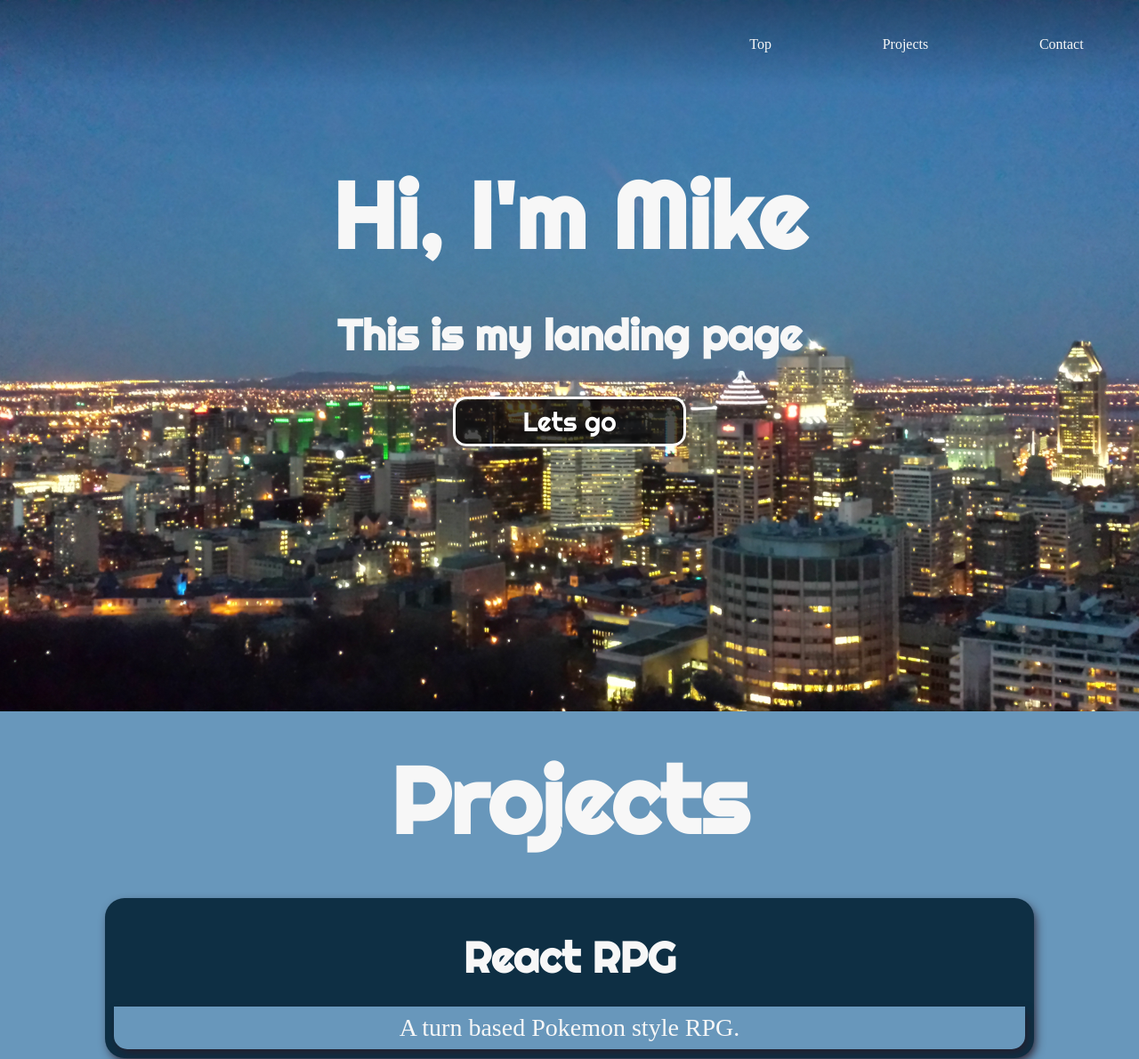
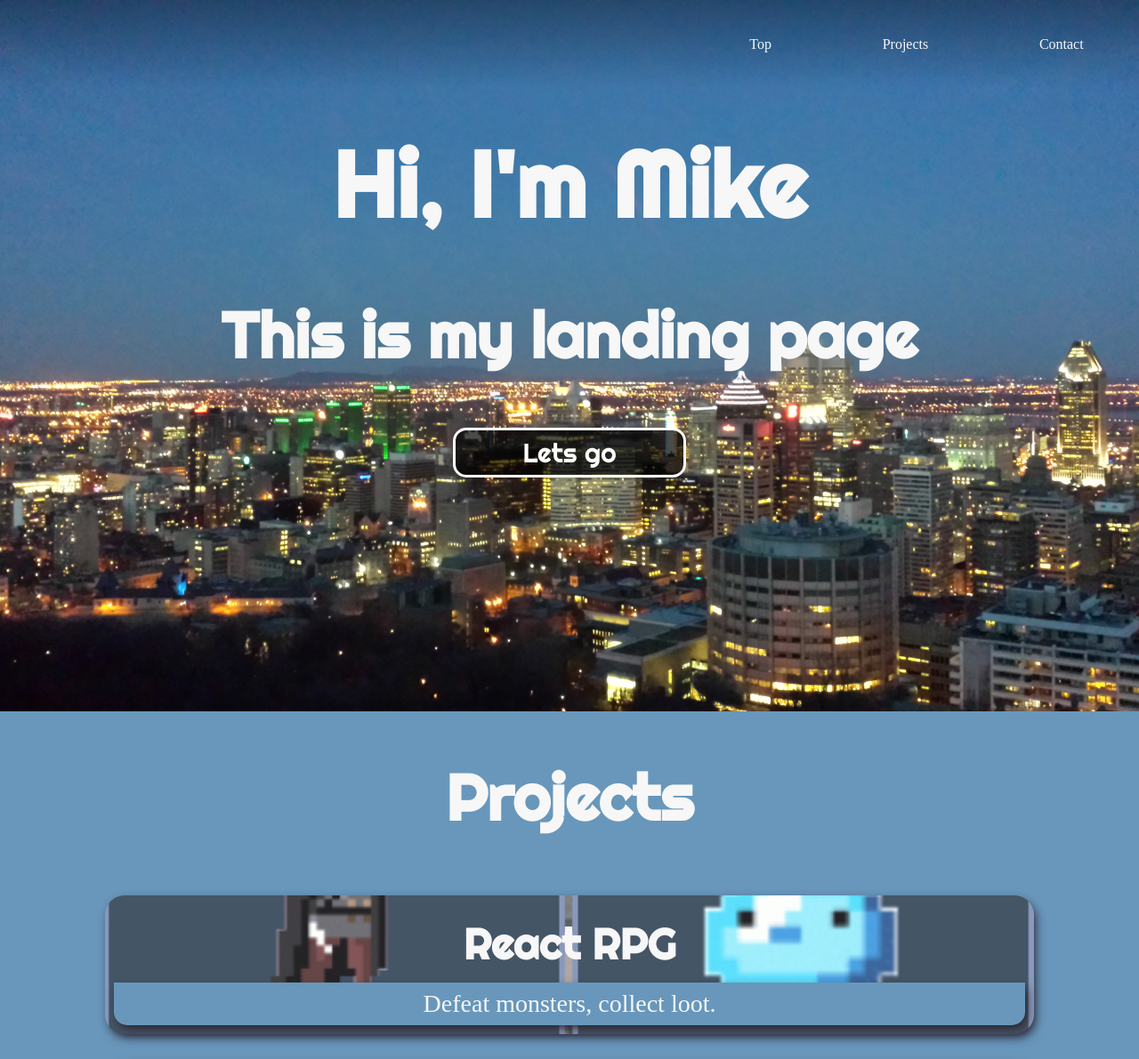
Before and after one commit to SnowdenWintermute/mike-silverman, a PHP site: page / in a window 1280 px wide. Shown: the top 1191 px of the page at 89% size. Run offline with PHP 8.4, Linux system fonts and the light colour scheme; some libraries are stand-ins or nearby versions; some web fonts are replaced.

Commit message:
added pics to projects

```diff
--- a/index.html
+++ b/index.html
@@ -31,13 +31,16 @@
   </div>
 
   <div id="midDiv">
-    <h1 id="projectsLabel">
+    <div id="projectsHeader">
+      <h2 id="projectsLabel">
         Projects
-    </h1>
+      </h2>
+    </div>
+    <div id="projectsFlexContainer">
       <div class="projectBox" id="project1">
         <h3>React RPG</h3>
         <div class="projecBoxText" id="desc1">
-        <p>A turn based Pokemon style RPG.</p>
+          <p>Defeat monsters, collect loot.</p>
         </div>
       </div>
       <div class="projectBox" id="project2">
@@ -50,6 +53,7 @@
         <h3>Placeholder</h3>
         <div class="projecBoxText" id="desc3">
           <p>Use your imagination.</p>
+        </div>
       </div>
     </div>
   </div>
--- a/style.css
+++ b/style.css
@@ -18,7 +18,7 @@
   pointer-events: none;
 }
 h2{
-  font-size: 6vmin;
+  font-size: 9vmin;
   font-family: 'Righteous';
   pointer-events: none;
 }
@@ -27,6 +27,7 @@
   font-size: 6vmin;
   pointer-events: none;
   margin: 0;
+  padding: 0;
 }
 p{
   font-size: 3.5vmin;
@@ -99,13 +100,19 @@
 #midDiv{
   background: #6897bb;
   height:100vh;
-  display: grid;
-  grid-template-columns: 1fr 1fr 1fr 1fr 1fr;
-  grid-auto-rows: 1fr 1fr 1fr 1fr;
+  display: flex;
+  flex-direction: column;
+  align-items: center;
 }
-#projectsLabel{
-  grid-column: 1/6;
-  grid-row: 1/2;
+#projectsFlexContainer{
+  height: 70vh;
+  width: 100vw;
+  display: flex;
+  flex-direction: column;
+  justify-content: space-around;
+}
+#projectsHeader{
+  height:24vh;
   display: flex;
   justify-content: center;
   align-items: center;
@@ -113,7 +120,7 @@
 .projectBox{
   background: #0e2f44;
   width: 80%;
-  height: 20vh;
+  height:17vh;
   padding: 10px;
   display: flex;
   flex-direction: column;
@@ -148,31 +155,27 @@
   -moz-box-shadow: 3px 5px 12px -2px rgba(41,27,41,1);
   box-shadow: 3px 5px 12px -2px rgba(41,27,41,1);
 }
-#desc1{
 
-}
 #project1{
-  grid-column: 1/6;
-  grid-row: 2/3;
-  display: flex;
-  align-items: center;
+  background-image: url("./pics/reactRpgPic2.png");
+  background-size:cover;
+  background-repeat: no-repeat;
+  background-position: center;
 }
 #project2{
-  grid-column: 1/6;
-  grid-row: 3/4;
+  background-image: url("./pics/bricks.jpg");
+  background-size:cover;
+  background-repeat: no-repeat;
+  background-position: center;
+}
+#project3{
+  background-image: url("./pics/moss.jpg");
+  background-size:cover;
+  background-repeat: no-repeat;
+  background-position: center;
 }
 
-#project3{
-  grid-column: 1/6;
-  grid-row: 4/5;
-}
-#description3{
-  height:100%;
-  grid-column: 3/6;
-  grid-row: 4/5;
-  display: flex;
-  align-items: center;
-}
+
   /* Bottom Div */
 #botDiv{
   background: #001f3f;
```
Also changed, not shown: pics/20160416_201959.jpg (added), pics/moss.jpg (added), pics/reactRpgPic2.png (added), 2 other files. Lines whose indentation alone changed are shown as unchanged.
